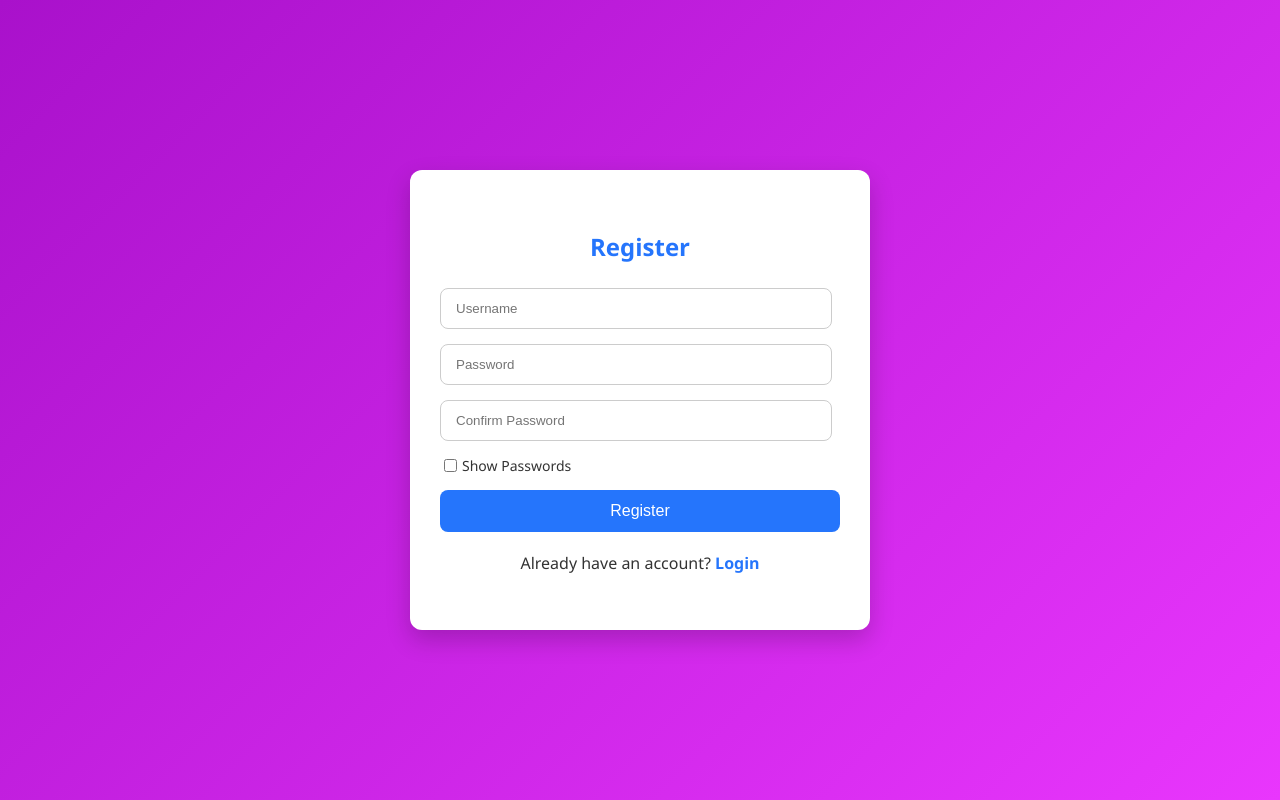
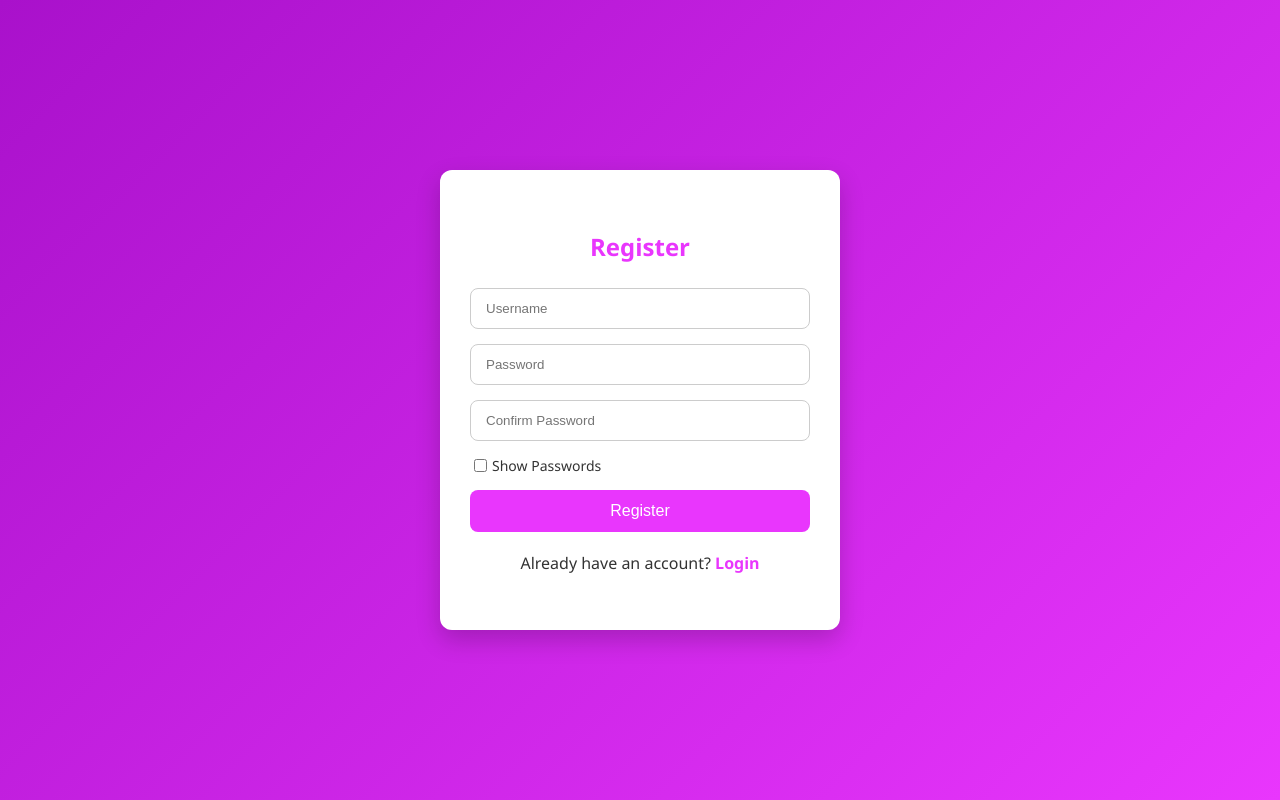
Before and after one commit to stefanmemec/video_platform, a Django app: template templates/accounts/register.html in a window 1280 px wide. Run offline with Django 5.2, Linux system fonts and the light colour scheme; the template is opened without the code that fills it, so the values that code supplies are empty; parts of the project's set-up code (start-up, migrations or seed data) failed here and were passed over.

```diff
--- a/templates/accounts/register.html
+++ b/templates/accounts/register.html
@@ -21,24 +21,26 @@
             padding: 40px 30px;
             border-radius: 12px;
             box-shadow: 0 10px 25px rgba(0,0,0,0.2);
-            width: 90%;
+            width: 100%;
             max-width: 400px;
+            box-sizing: border-box; /* ensures padding is included in width */
         }
 
         h2 {
             text-align: center;
             margin-bottom: 25px;
-            color: #2575fc;
+            color: #e936fd;
         }
 
         input[type="text"],
         input[type="password"] {
-            width: 90%;
+            width: 100%;
             padding: 12px 15px;
             margin-bottom: 15px;
             border: 1px solid #ccc;
             border-radius: 8px;
             transition: 0.3s;
+            box-sizing: border-box; /* prevents touching container edges */
         }
 
         input[type="text"]:focus,
@@ -53,7 +55,7 @@
             padding: 12px;
             border: none;
             border-radius: 8px;
-            background-color: #2575fc;
+            background-color: #e936fd;
             color: white;
             font-size: 16px;
             cursor: pointer;
@@ -70,7 +72,7 @@
         }
 
         a {
-            color: #2575fc;
+            color: #e936fd;
             text-decoration: none;
             font-weight: bold;
         }
@@ -113,7 +115,6 @@
 
     <form method="POST">
         {% csrf_token %}
-
         <input type="text" name="username" placeholder="Username" required>
         <input type="password" id="password1" name="password1" placeholder="Password" required>
         <input type="password" id="password2" name="password2" placeholder="Confirm Password" required>
@@ -130,7 +131,6 @@
 </div>
 
 <script>
-    // Toggle password visibility
     const togglePassword = document.getElementById('togglePassword');
     const password1 = document.getElementById('password1');
     const password2 = document.getElementById('password2');
```
Also changed, not shown: templates/accounts/login.html (+5 -5 lines).
